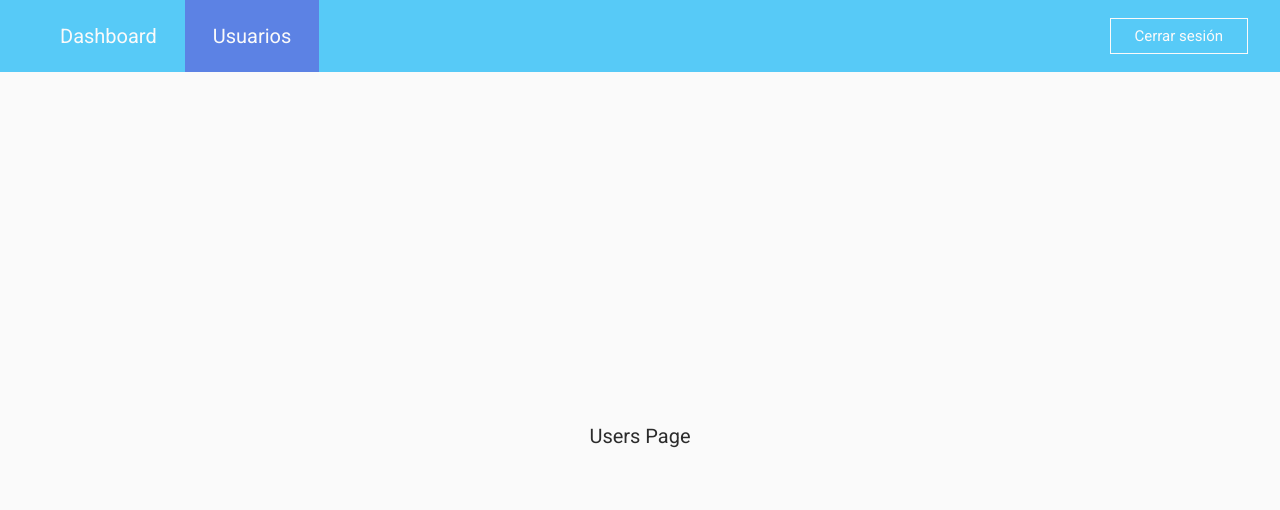
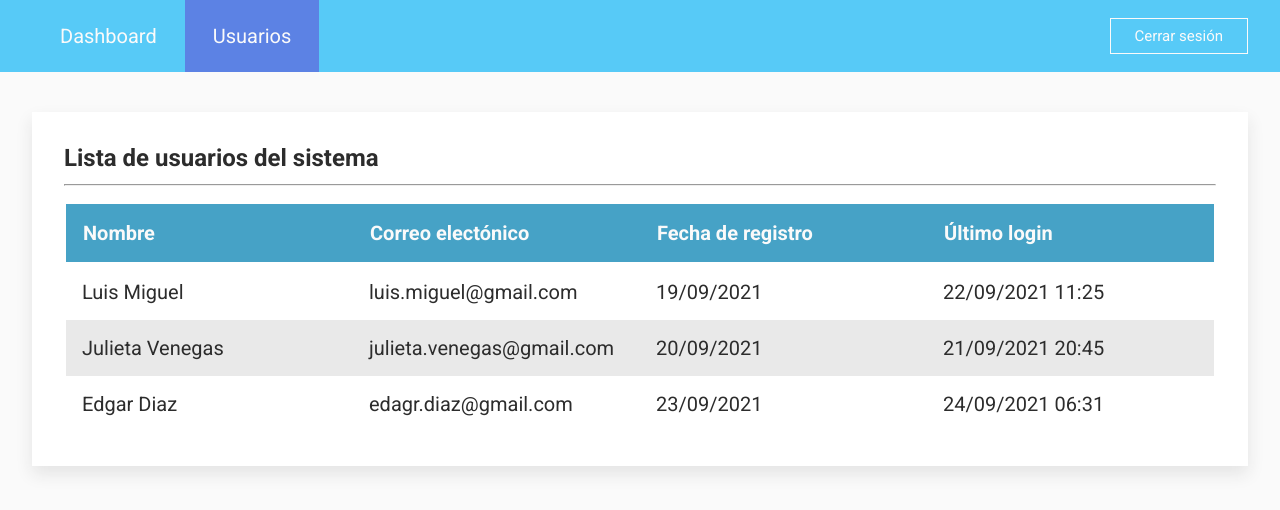
Before and after one commit to ediazjz/bwl-test, a Next.js app: page /users in a window 1280 px wide. Shown: the top 510 px of the page. Built offline with nearby package versions, Linux system fonts and the light colour scheme; no server answers.

Commit message:
Add User Layout

```diff
--- a/pages/users.jsx
+++ b/pages/users.jsx
@@ -1,10 +1,61 @@
-import { Layout } from "../components";
+import Head from 'next/head'
+
+import { Layout } from "../components"
+import styles from '../styles/Users.module.css'
 
 export default function Users() {
   return (
     <Layout>
-      <div>
-        Users Page
+      <Head>
+        <title>Usuarios | BWL Test</title>
+      </Head>
+
+      <div className={styles.container}>
+        <div className={styles.container__heading}>
+          <h1 className={`h6 ${styles.title}`}>Lista de usuarios del sistema</h1>
+
+          <hr />
+        </div>
+
+        <div className={styles.containerTable}>
+        <table className={styles.usersList}>
+          <thead>
+            <tr>
+              <th>Nombre</th>
+            </tr>
+            <tr>
+              <th>Correo electónico</th>
+            </tr>
+            <tr>
+              <th>Fecha de registro</th>
+            </tr>
+            <tr>
+              <th>Último login</th>
+            </tr>
+          </thead>
+
+          <tbody>
+            <tr>
+              <td>Luis Miguel</td>
+              <td>luis.miguel@gmail.com</td>
+              <td>19/09/2021</td>
+              <td>22/09/2021 11:25</td>
+            </tr>
+            <tr>
+              <td>Julieta Venegas</td>
+              <td>julieta.venegas@gmail.com</td>
+              <td>20/09/2021</td>
+              <td>21/09/2021 20:45</td>
+            </tr>
+            <tr>
+              <td>Edgar Diaz</td>
+              <td>edagr.diaz@gmail.com</td>
+              <td>23/09/2021</td>
+              <td>24/09/2021 06:31</td>
+            </tr>
+          </tbody>
+        </table>
+        </div>
       </div>
     </Layout>
   )
--- /dev/null
+++ b/styles/Users.module.css
@@ -0,0 +1,96 @@
+.container {
+  width: 100%;
+  max-height: 100%;
+  padding: 1rem;
+  padding-top: 0;
+  align-self: flex-start;
+  background-color: #FFF;
+  box-shadow: 0px 8px 16px rgba(44, 44, 44, 0.1);
+  overflow-y: scroll;
+}
+
+.container__heading {
+  padding-top: 1rem;
+  position: sticky;
+  top: 0;
+  background-color: #FFF;
+}
+
+.container hr {
+  margin-top: .75rem;
+  margin-bottom: 1rem;
+  color: var(--primary-color-lighter);
+}
+
+.title {
+  color: var(--black);
+}
+
+.containerTable {
+  overflow-x: auto;
+}
+
+.usersList {
+  width: 100%;
+  overflow-y: scroll;
+  flex-direction: column;
+}
+.usersList thead,
+.usersList tr {
+  display: flex;
+  justify-content: space-between;
+}
+.usersList tr,
+.usersList td {
+  flex: 0 1 100%;
+}
+.usersList thead > tr,
+.usersList td {
+  padding: 0rem 1rem;
+  max-width: 100%;
+  overflow-x: hidden;
+  text-overflow: ellipsis;
+}
+.usersList thead {
+  padding: 1rem 0;
+  background-color: var(--primary-color-darker);
+  color: var(--white);
+}
+.usersList tbody tr {
+  padding: 1rem 0;
+}
+.usersList tbody tr:nth-child(even) {
+  background-color: rgba(44, 44, 44, 0.1);
+}
+.usersList th {
+  text-align: left;
+}
+
+@media only screen and (min-width: 768px) {
+  .container {
+    padding: 1.5rem;
+    padding-top: 0;
+  }
+
+  .container__heading {
+    padding-top: 1.5rem;
+  }
+}
+
+@media only screen and (min-width: 992px) {
+  .container {
+    padding: 2rem;
+    padding-top: 0;
+  }
+
+  .container__heading {
+    padding-top: 2rem;
+  }
+}
+
+@media only screen and (min-width: 768px) {
+  .usersList tr,
+  .usersList td {
+    flex: 0 1 25%;
+  }
+}
```
